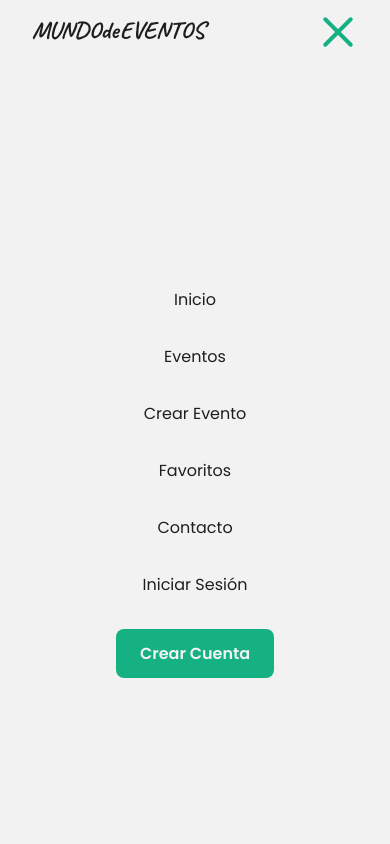
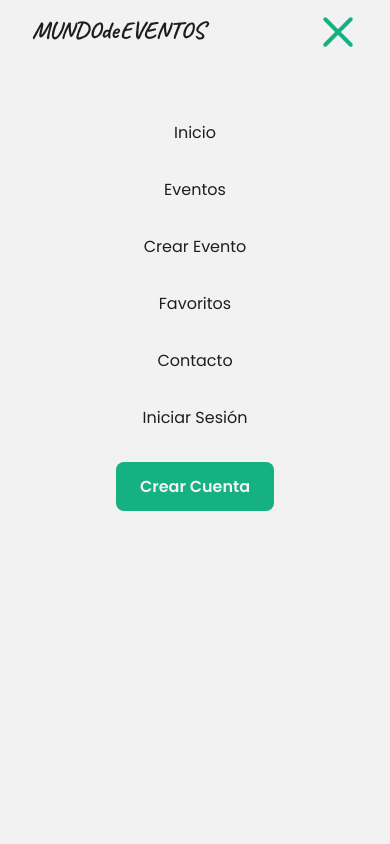
Before and after one commit to EzePacheco/Trabajo-Practico-CaC, a plain HTML site: page index.html in a window 390 px wide. Both pictures are taken after a click on the element 338 px from the left and 38 px from the top of the page. Shown: the top 844 px of the page. Drawn offline with nearby package versions, Linux system fonts and the light colour scheme.

Commit message:
mejore el responsive del header y navbar

```diff
--- a/media-styles.css
+++ b/media-styles.css
@@ -27,9 +27,8 @@
     position: absolute;
     left: 0;
     top: 60px;
-
     flex-direction: column;
-    justify-content: center;
+    justify-content: start;
     gap: 32px;
     background-color: var(--white);
     list-style: none;
@@ -41,6 +40,7 @@
   .navbar-menu.open {
     display: flex;
     height: 100vh;
+    padding-top: 60px;
   }
 
   nav #navbar-icon {
```
